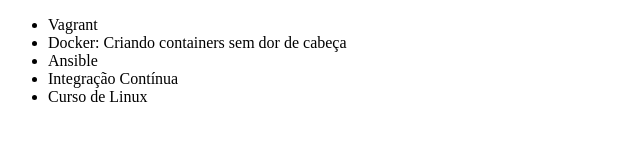
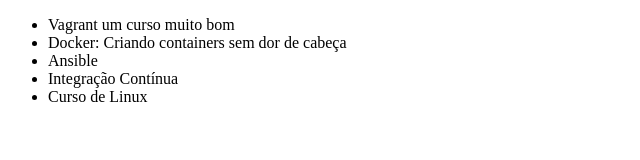
Before and after one commit to deoliveiralima/estudando, a plain HTML site: page index.html in a window 1280 px wide. Shown: the whole page, without its empty margins (0-640 px from the left). Drawn offline with Linux system fonts and the light colour scheme.

Commit message:
Alterado outro curso da lista

```diff
--- a/index.html
+++ b/index.html
@@ -6,7 +6,7 @@
 </head>
 <body>
     <ul>
-        <li>Vagrant</li>
+        <li>Vagrant um curso muito bom</li>
         <li>Docker: Criando containers sem dor de cabeça</li>
         <li>Ansible</li>
         <li>Integração Contínua</li>
```
